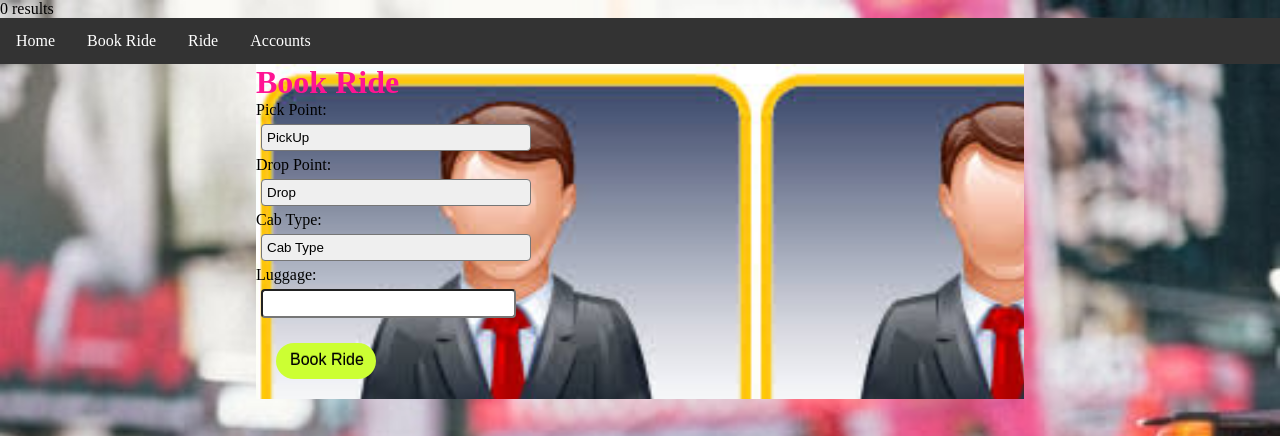
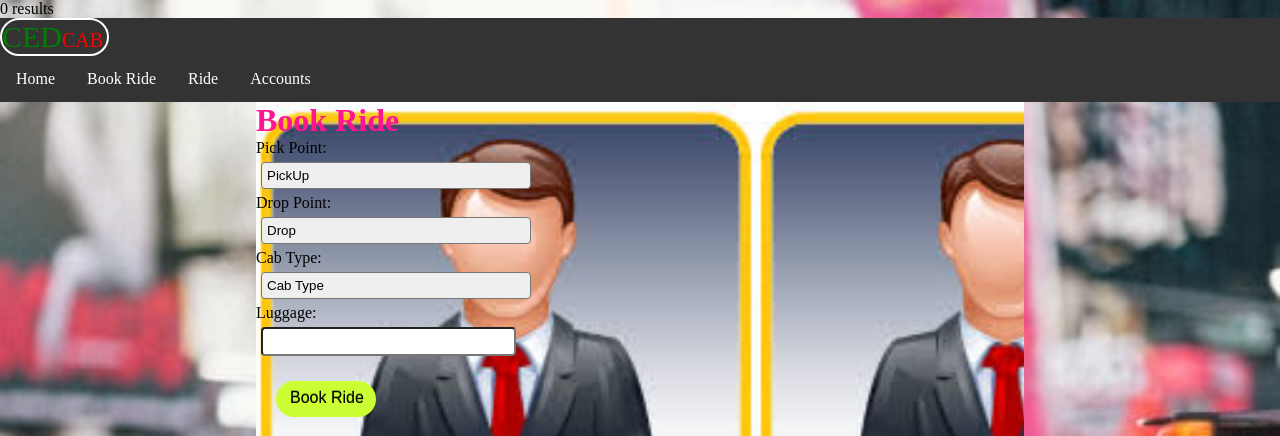
Before and after one commit to Mprashant1/cab_mysql, a PHP site: page / in a window 1280 px wide. Shown: the top 436 px of the page. Run offline with PHP 8.4, Linux system fonts and the light colour scheme; data that the repository does not hold is empty.

Commit message:
finalcommit

```diff
--- a/AllRide.php
+++ b/AllRide.php
@@ -79,6 +79,7 @@
 <body>
 
 <div class="navbar">
+  <div style="border:2px solid white;width: 105px;border-radius: 50px;"><span style="color: white;font-size: 30px;color: green;">CED</span><span style="color: white;font-size: 20px;color: red;">CAB</span></div>
   <a href="index.php">Home</a>
   <a href="book.php">Book Ride</a>
   <div class="dropdown">
--- a/CompleteRide.php
+++ b/CompleteRide.php
@@ -80,6 +80,7 @@
 <body>
 
 <div class="navbar">
+  <div style="border:2px solid white;width: 105px;border-radius: 50px;"><span style="color: white;font-size: 30px;color: green;">CED</span><span style="color: white;font-size: 20px;color: red;">CAB</span></div>
   <a href="index.php">Home</a>
   <a href="book.php">Book Ride</a>
   <div class="dropdown">
--- a/PendingRide.php
+++ b/PendingRide.php
@@ -79,6 +79,7 @@
 <body>
 
 <div class="navbar">
+    <div style="border:2px solid white;width: 105px;border-radius: 50px;"><span style="color: white;font-size: 30px;color: green;">CED</span><span style="color: white;font-size: 20px;color: red;">CAB</span></div>
     <a href="index.php">Home</a>
   <a href="book.php">Book Ride</a>
   <div class="dropdown">
--- a/Totalspent.php
+++ b/Totalspent.php
@@ -79,6 +79,7 @@
 <body>
 
 <div class="navbar">
+  <div style="border:2px solid white;width: 105px;border-radius: 50px;"><span style="color: white;font-size: 30px;color: green;">CED</span><span style="color: white;font-size: 20px;color: red;">CAB</span></div>
   <a href="index.php">Home</a>
   <a href="book.php">Book Ride</a>
   <div class="dropdown">
--- a/book.php
+++ b/book.php
@@ -79,6 +79,7 @@
 <body id="book_page">
 
 <div class="navbar">
+    <div style="border:2px solid white;width: 105px;border-radius: 50px;"><span style="color: white;font-size: 30px;color: green;">CED</span><span style="color: white;font-size: 20px;color: red;">CAB</span></div>
     <a href="index.php">Home</a>
   <a href="book.php">Book Ride</a>
   <div class="dropdown">
--- a/index.php
+++ b/index.php
@@ -79,6 +79,7 @@
 <body id="book_page" style="background-image: url('admin/resources/images/back.jpeg');background-repeat: no-repeat;background-size: cover;">
 
 <div class="navbar">
+  <div style="border:2px solid white;width: 105px;border-radius: 50px;"><span style="color: white;font-size: 30px;color: green;">CED</span><span style="color: white;font-size: 20px;color: red;">CAB</span></div>
     <a href="index.php">Home</a>
   <a href="book.php">Book Ride</a>
   <div class="dropdown">
--- a/updateUser.php
+++ b/updateUser.php
@@ -81,6 +81,7 @@
 <body>
 
 <div class="navbar">
+  <div style="border:2px solid white;width: 105px;border-radius: 50px;"><span style="color: white;font-size: 30px;color: green;">CED</span><span style="color: white;font-size: 20px;color: red;">CAB</span></div>
   <a href="index.php">Home</a>
   <a href="book.php">Book Ride</a>
   <div class="dropdown">
--- a/updatepassword.php
+++ b/updatepassword.php
@@ -81,6 +81,7 @@
 <body>
 
 <div class="navbar">
+  <div style="border:2px solid white;width: 105px;border-radius: 50px;"><span style="color: white;font-size: 30px;color: green;">CED</span><span style="color: white;font-size: 20px;color: red;">CAB</span></div>
   <a href="index.php">Home</a>
   <a href="book.php">Book Ride</a>
   <div class="dropdown">
```
